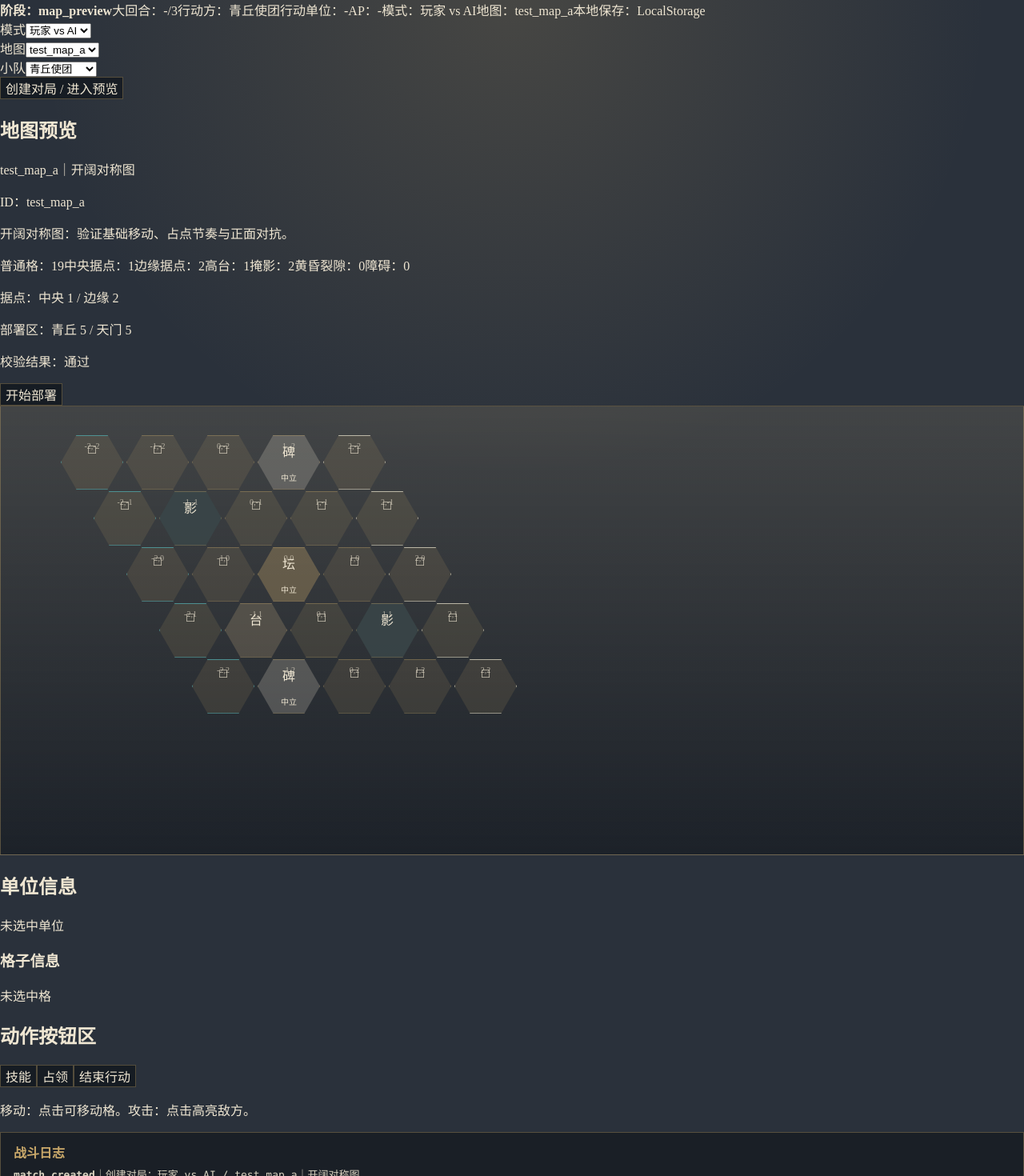
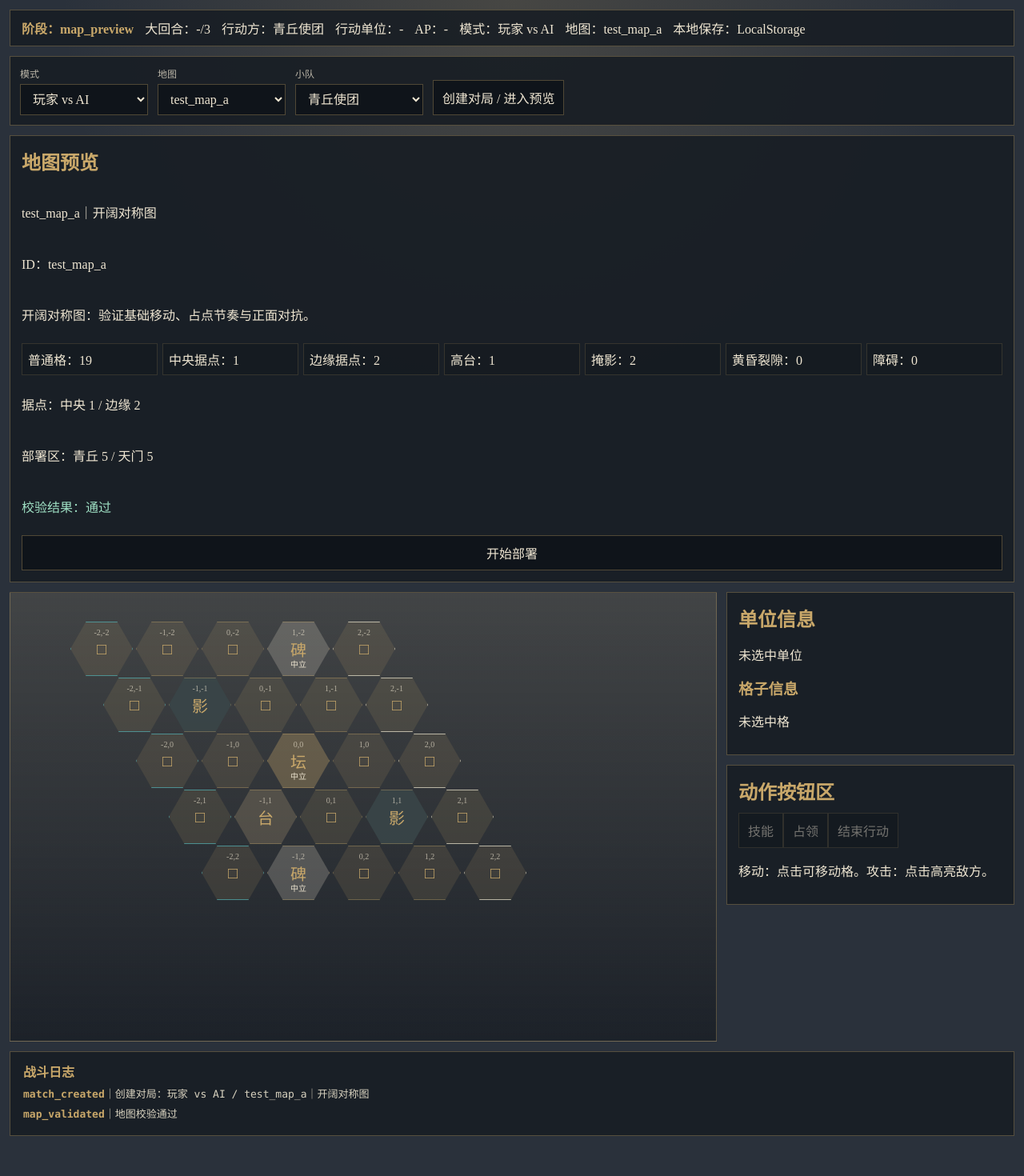
Before and after one commit to anxiannet/xiyao, a React (Vite) app in the folder 游戏/程序代码/frontend/web/: page / in a window 1280 px wide. Shown: the top 1470 px of the page at 80% size. After the commit the page ends 1432 px from the top, so only its background shows below. Built offline with nearby package versions, Linux system fonts and the light colour scheme.

Commit message:
feat(frontend): update styles for phase flow deployment and ai debug

```diff
--- a/游戏/程序代码/frontend/web/src/styles.css
+++ b/游戏/程序代码/frontend/web/src/styles.css
@@ -4,7 +4,7 @@
   --tianmen: #d8d2bf;
   --danger: #b85a3c;
   --ink: #2a313b;
-  --panel: rgba(24, 29, 36, 0.88);
+  --panel: rgba(24, 29, 36, 0.9);
   --line: rgba(201, 168, 106, 0.35);
   color: #efe6d2;
   background: var(--ink);
@@ -12,28 +12,36 @@
 }
 * { box-sizing: border-box; }
 body { margin: 0; min-height: 100vh; background: radial-gradient(circle at 50% 0%, rgba(201,168,106,.18), transparent 36%), var(--ink); }
-button { font: inherit; color: inherit; border: 1px solid var(--line); background: rgba(12, 16, 22, .64); cursor: pointer; }
-button:hover { border-color: var(--dusk-gold); }
-.home { min-height: 100vh; display: grid; grid-template-columns: 1fr 440px; gap: 32px; padding: 64px; align-items: center; }
-.hero { border: 1px solid var(--line); padding: 48px; background: linear-gradient(135deg, rgba(201,168,106,.12), rgba(79,163,165,.06)); box-shadow: inset 0 0 80px rgba(0,0,0,.24); }
-.eyebrow { color: var(--dusk-gold); letter-spacing: .22em; }
-h1 { font-size: 56px; margin: 12px 0; letter-spacing: .18em; }
-.setup, .panel, .log, .top { background: var(--panel); border: 1px solid var(--line); }
-.setup { padding: 24px; display: grid; gap: 18px; }
-.option { display: grid; gap: 10px; }
-.option h2, .panel h2, .panel h3 { margin: 0; color: var(--dusk-gold); }
-.option button { text-align: left; padding: 12px 14px; }
-.option button.picked, .actions .active { background: rgba(201,168,106,.22); border-color: var(--dusk-gold); }
-.start { padding: 16px; background: rgba(201,168,106,.28); font-weight: 700; }
-.battle { height: 100vh; display: grid; grid-template-columns: 1fr 340px; grid-template-rows: 56px 1fr 170px; gap: 12px; padding: 12px; }
-.top { grid-column: 1 / 3; display: flex; align-items: center; gap: 18px; padding: 10px 14px; }
-.top button { padding: 6px 10px; }
-.map { position: relative; overflow: hidden; border: 1px solid var(--line); background: linear-gradient(180deg, rgba(239,207,146,.12), rgba(27,32,39,.9)); }
+button, select { font: inherit; color: inherit; border: 1px solid var(--line); background: rgba(12, 16, 22, .72); }
+button { cursor: pointer; }
+button:disabled { opacity: .42; cursor: not-allowed; }
+button:hover:not(:disabled), select:hover { border-color: var(--dusk-gold); }
+.shell { min-height: 100vh; padding: 12px; display: grid; grid-template-rows: auto auto auto 1fr auto; gap: 12px; }
+.phase, .homebar, .card, .log { background: var(--panel); border: 1px solid var(--line); }
+.phase { display: flex; flex-wrap: wrap; gap: 14px; align-items: center; padding: 10px 14px; }
+.phase b, h2, h3, .log strong { color: var(--dusk-gold); }
+.homebar { display: flex; flex-wrap: wrap; gap: 12px; padding: 12px; align-items: end; }
+.field { display: grid; gap: 4px; min-width: 160px; }
+.field span { font-size: 12px; opacity: .75; }
+select, button { padding: 9px 11px; }
+.gamegrid { display: grid; grid-template-columns: 1fr 360px; gap: 12px; min-height: 560px; }
+.side { display: grid; gap: 12px; align-content: start; max-height: 680px; overflow: auto; }
+.card { padding: 14px; }
+.card h2, .card h3 { margin: 0 0 10px; }
+.preview { display: grid; gap: 8px; }
+.stats { display: grid; grid-template-columns: repeat(auto-fit, minmax(140px, 1fr)); gap: 6px; }
+.stats span, .candidate, .deployment button { border: 1px solid rgba(201,168,106,.18); background: rgba(0,0,0,.14); padding: 7px; }
+.ok { color: #9fe0c4; }
+.bad { color: #f2a08a; }
+.deployCols { display: grid; grid-template-columns: 1fr 1fr; gap: 12px; }
+.deployCols div { display: grid; gap: 8px; }
+.picked { outline: 2px solid var(--dusk-gold); }
+.map { position: relative; overflow: hidden; border: 1px solid var(--line); background: linear-gradient(180deg, rgba(239,207,146,.12), rgba(27,32,39,.9)); min-height: 560px; }
 .board { position: relative; width: 100%; height: 100%; min-height: 560px; }
 .hex { position: absolute; width: 78px; height: 68px; transform: translate(-50%, -50%); clip-path: polygon(25% 0, 75% 0, 100% 50%, 75% 100%, 25% 100%, 0 50%); display: grid; place-items: center; background: rgba(201,168,106,.12); }
-.hex.selected { outline: 3px solid var(--dusk-gold); z-index: 3; }
-.hex.moveable { box-shadow: 0 0 0 4px rgba(79,163,165,.42); }
-.hex.attackable { box-shadow: 0 0 0 4px rgba(184,90,60,.62); }
+.hex.selected { outline: 3px solid var(--dusk-gold); z-index: 5; }
+.hex.moveable .highlightLayer { box-shadow: inset 0 0 0 5px rgba(79,163,165,.5); }
+.hex.attackable .highlightLayer { box-shadow: inset 0 0 0 5px rgba(184,90,60,.72); }
 .hex.central_objective { background: rgba(201,168,106,.32); }
 .hex.edge_objective { background: rgba(216,210,191,.24); }
 .hex.high_ground { background: rgba(180,160,122,.26); }
@@ -42,25 +50,24 @@ h1 { font-size: 56px; margin: 12px 0; letter-spacing: .18em; }
 .hex.obstacle { background: rgba(17,20,24,.92); color: #918b7d; }
 .hex.deploy-qingqiu { border-color: rgba(79,163,165,.8); }
 .hex.deploy-tianmen { border-color: rgba(216,210,191,.8); }
-.coord { position: absolute; top: 7px; font-size: 10px; opacity: .65; }
-.terrain { font-size: 20px; color: var(--dusk-gold); }
-.owner { position: absolute; bottom: 7px; font-size: 10px; }
-.tileStatus { position: absolute; right: 8px; top: 8px; width: 18px; height: 18px; border-radius: 50%; border: 1px solid var(--line); font-size: 11px; display: grid; place-items: center; background: rgba(42,49,59,.9); }
-.unit { position: absolute; width: 38px; height: 38px; border-radius: 50%; display: grid; place-items: center; border: 2px solid; font-size: 12px; font-family: sans-serif; }
-.unit b { font-size: 16px; }
-.unit.qingqiu { background: rgba(79,163,165,.86); border-color: #b7ffff; color: #071315; }
-.unit.tianmen { background: rgba(216,210,191,.9); border-color: #fff4c9; color: #222; }
-.panel { padding: 18px; overflow: auto; }
-.bars { display: grid; grid-template-columns: 1fr 1fr; gap: 8px; }
-.bars span { border: 1px solid var(--line); padding: 8px; background: rgba(0,0,0,.16); }
-.actions { display: grid; grid-template-columns: 1fr 1fr; gap: 8px; margin-top: 16px; }
-.actions button { padding: 10px; }
-.log { grid-column: 1 / 3; padding: 12px 16px; overflow: auto; }
-.log strong { color: var(--dusk-gold); }
+.terrainLayer { font-size: 20px; color: var(--dusk-gold); z-index: 1; }
+.coord { position: absolute; top: 7px; font-size: 10px; opacity: .65; z-index: 2; }
+.owner { position: absolute; bottom: 7px; font-size: 10px; z-index: 2; }
+.statusLayer { position: absolute; right: 7px; top: 7px; display: grid; gap: 2px; z-index: 3; }
+.statusLayer b, .unitLayer em { width: 17px; height: 17px; border-radius: 50%; border: 1px solid var(--line); font-size: 10px; display: grid; place-items: center; background: rgba(42,49,59,.92); font-style: normal; }
+.unitLayer { position: absolute; width: 40px; height: 40px; border-radius: 50%; display: grid; place-items: center; border: 2px solid; font-size: 11px; font-family: sans-serif; z-index: 4; }
+.unitLayer i { font-size: 16px; font-style: normal; font-weight: 700; }
+.unitLayer em { position: absolute; right: -6px; bottom: -6px; }
+.unitLayer.qingqiu { background: rgba(79,163,165,.9); border-color: #b7ffff; color: #071315; }
+.unitLayer.tianmen { background: rgba(216,210,191,.92); border-color: #fff4c9; color: #222; }
+.highlightLayer { position: absolute; inset: 0; z-index: 6; pointer-events: none; }
+.candidate { display: grid; gap: 4px; margin: 6px 0; }
+.candidate small { color: #d8d2bf; line-height: 1.55; }
+.log { padding: 12px 16px; max-height: 190px; overflow: auto; }
 .log p { margin: 6px 0; font-family: ui-monospace, SFMono-Regular, Menlo, monospace; font-size: 13px; color: #d8d2bf; }
-@media (max-width: 920px) {
-  .home, .battle { display: block; height: auto; padding: 12px; }
-  .setup, .panel, .log, .map { margin-top: 12px; }
-  .map { height: 620px; }
-  h1 { font-size: 36px; }
+.log p b { color: var(--dusk-gold); }
+@media (max-width: 980px) {
+  .gamegrid { grid-template-columns: 1fr; }
+  .side { max-height: none; }
+  .map { min-height: 620px; }
 }
```
